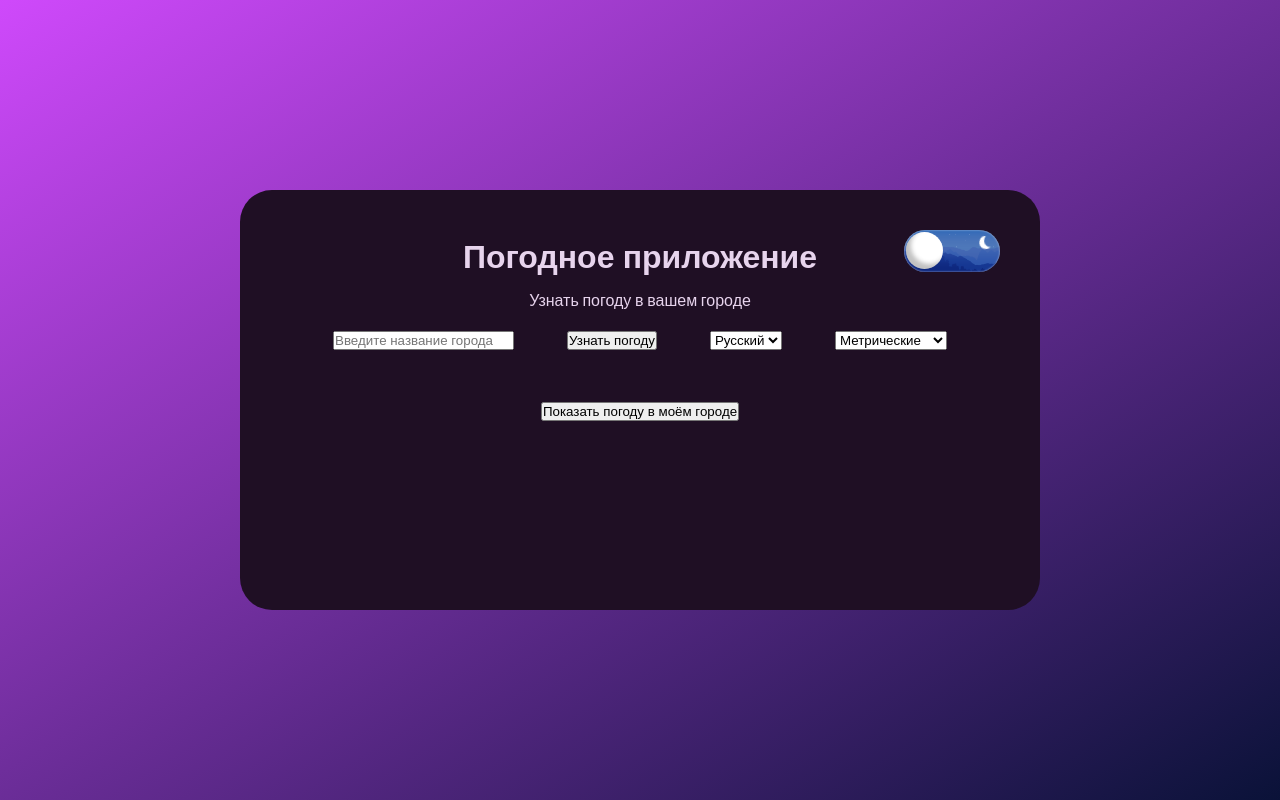
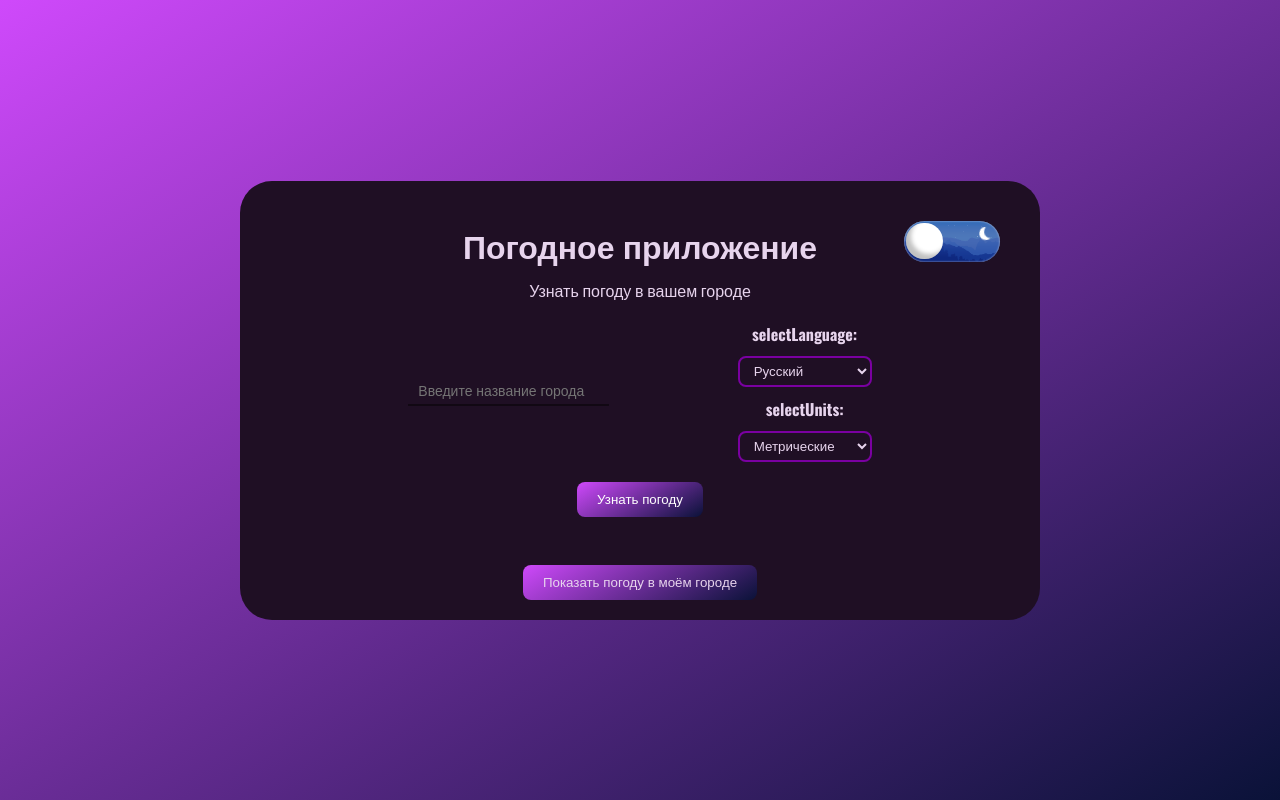
Before and after one commit to 7Hunter7/Weather_App, a Vue app: page / in a window 1280 px wide. Built offline with nearby package versions, Linux system fonts and the light colour scheme.

Commit message:
Updated 'App.vue' with using new components: ButtonsGetWeather, InputWithValidation, LanguageUnitSelect. Updated method 'handleGetWeatherByGeolocation' using 'cityGeo' and 'showNotification' with 'cityGeo.name'. Added methods 'setLanguage' and 'setUnits'

```diff
--- a/src/App.vue
+++ b/src/App.vue
@@ -6,56 +6,33 @@
       <p>{{ $t('findWeather') }} {{ city == '' ? t('yourCity') : cityName }}</p>
     </div>
     <div class="wrapper__form">
-      <input
-        class="wrapper__form_input"
-        type="text"
-        v-model.trim="city"
-        :placeholder="$t('cityPlaceholder')"
-        @keydown.enter="handleGetWeather()"
-        @keydown.esc="clearInput()"
+      <InputWithValidation
+        v-model="city"
+        :errorMessage="error"
+        @get-weather="handleGetWeather()"
+        @clear-input="clearInput()"
       />
-      <button
-        class="wrapper__button"
-        @click="handleGetWeather()"
-        :class="{ 'wrapper__button--disabled': city === '' }"
-      >
-        {{ $t('getWeather') }}
-      </button>
-
-      <select v-model="language" class="wrapper__form_select">
-        <option value="ru">Русский</option>
-        <option value="en">English</option>
-      </select>
-
-      <select v-model="units" class="wrapper__form_select">
-        <option value="metric">{{ $t('unitMetric') }}</option>
-        <option value="empirical">{{ $t('unitEmpirical') }}</option>
-      </select>
+      <LanguageUnitSelect
+        :language="language"
+        :units="units"
+        @update:language="setLanguage"
+        @update:units="setUnits"
+      />
     </div>
-    <p class="wrapper__error">{{ error }}</p>
+    <ButtonsGetWeather
+      :isCityEmpty="city === ''"
+      :isWeatherDataAvailable="weatherData != null"
+      @get-weather="handleGetWeather()"
+      @get-weather-by-geolocation="handleGetWeatherByGeolocation()"
+      @update-weather="handleUpdateWeather()"
+    />
     <div v-if="isLoading" class="wrapper__loading">Загрузка...</div>
-    <button
-      class="wrapper__button"
-      @click="handleGetWeatherByGeolocation()"
-      style="margin-top: 2rem"
-    >
-      {{ $t('detectLocation') }}
-    </button>
     <WeatherCard
       v-if="weatherData != null"
       :weather="weatherData"
       :units="units"
       :language="language"
     />
-
-    <!-- Кнопка для очистки кэша и обновления данных -->
-    <button
-      v-if="weatherData != null && city != ''"
-      class="wrapper__button"
-      @click="handleUpdateWeather()"
-    >
-      {{ $t('update') }}
-    </button>
   </div>
 
   <system-notification
@@ -70,6 +47,9 @@ import { ref, computed, watch } from 'vue'
 import WeatherCard from '@/components/WeatherCard.vue'
 import ThemeSwitcher from '@/components/ThemeSwitcher.vue'
 import SystemNotification from '@/components/SystemNotification.vue'
+import InputWithValidation from '@/components/InputWithValidation.vue'
+import ButtonsGetWeather from '@/components/ButtonsGetWeather.vue'
+import LanguageUnitSelect from '@/components/LanguageUnitSelect.vue'
 import { useWeatherApi } from '@/services/useWeatherApi'
 import { removeCachedGeolocationData, removeCachedCityData } from '@/utils/cacheUtils'
 import { useI18n } from 'vue-i18n'
@@ -136,10 +116,19 @@ const handleGetWeather = () => {
 }
 
 // Получение погоды по геопозиции пользователя
-const handleGetWeatherByGeolocation = () => {
+const handleGetWeatherByGeolocation = async () => {
   const cacheKey = `geolocation-${language.value}-${units.value}`
   removeCachedGeolocationData(showNotification, t, cacheKey)
-  getWeatherByGeolocation()
+  const cityGeo = await getWeatherByGeolocation()
+
+  if (cityGeo) {
+    // Отображаем уведомление с названием города
+    showNotification(
+      t('geolocationWeatherLoadedCity', { city: cityGeo.name ? cityGeo.name : t('yourCity') }),
+      'success',
+    )
+  }
+
   city.value = '' // Очистка поля ввода для города, чтобы не было конфликтов
 }
 
@@ -161,11 +150,20 @@ const clearInput = () => {
   weatherData.value = null
 }
 
-watch(language, (newLanguage) => {
-  locale.value = newLanguage // Установка языка
+// Установка выбранного языка
+const setLanguage = (value) => {
+  language.value = value
+  locale.value = value
   weatherData.value = null
   error.value = ''
-})
+}
+
+// Установка выбранных единиц измерения
+const setUnits = (value) => {
+  units.value = value
+  weatherData.value = null
+  error.value = ''
+}
 
 // Наблюдатель для сброса данных при смене языка или единиц измерения
 watch([units], () => {
@@ -192,6 +190,7 @@ watch([units], () => {
       margin-top: var(--indents-small);
     }
   }
+
   &__form {
     margin: var(--indents-medium);
     display: flex;
```
